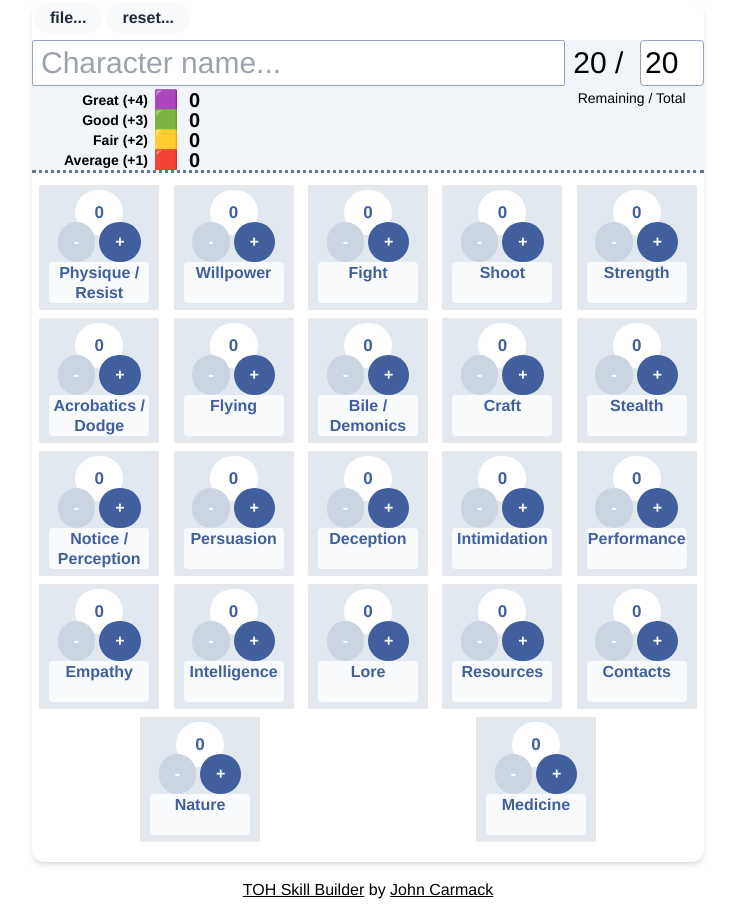
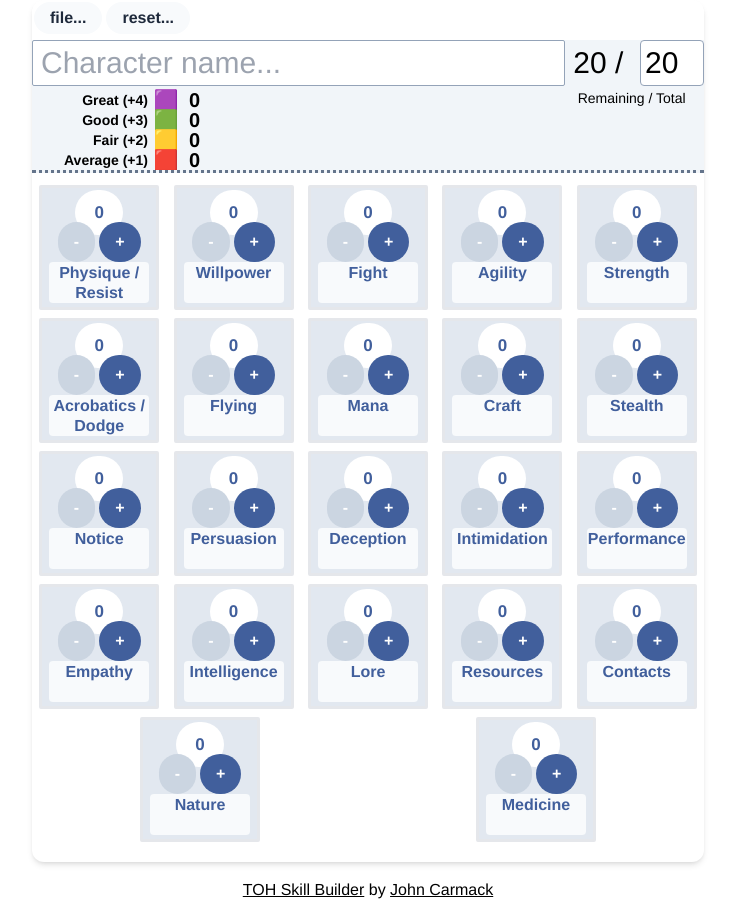
Before and after one commit to johncarmack1984/toh-skill-builder, a Vue app: page / in a window 1280 px wide. Shown: the whole page, without its empty margins (272-1007 px from the left). Built offline with nearby package versions, Linux system fonts and the light colour scheme.

Commit message:
updated skill list

```diff
--- a/src/components/SkillBuilder.vue
+++ b/src/components/SkillBuilder.vue
@@ -1,4 +1,4 @@
-<script>
+<script lang="ts">
 /**import SkillBox from './SkillBox.vue'*/
 
 const clickOutside = {
@@ -29,14 +29,14 @@ export default {
           {"name": "Physique / Resist", "value": 0 },
           {"name": "Willpower", "value": 0 },
           {"name": "Fight", "value": 0 },
-          {"name": "Shoot", "value": 0 },
+          {"name": "Agility", "value": 0 },
           {"name": "Strength", "value": 0 },
           {"name": "Acrobatics / Dodge", "value": 0 },
           {"name": "Flying", "value": 0 },
-          {"name": "Bile / Demonics", "value": 0 },
+          {"name": "Mana", "value": 0 },
           {"name": "Craft", "value": 0 },
           {"name": "Stealth", "value": 0 },
-          {"name": "Notice / Perception", "value": 0 },
+          {"name": "Notice", "value": 0 },
           {"name": "Persuasion", "value": 0 },
           {"name": "Deception", "value": 0 },
           {"name": "Intimidation", "value": 0 },
@@ -78,26 +78,12 @@ export default {
         if (this.isVariableUnset(this.character.name)) {
           var unnamedArray = this.savedCharacters.filter(function (character) { return character.name.includes("Unnamed ")})
 
-          /**getMax number {
-          console.log("attempted to find max unnamed file...")
-          const getMax = (a, b) => Math.max(a,b)
-          const stripName
-          unnamedArray.map( (character) => character.name = character.name.replace(/\D/g,''))
-          console.log(JSON.stringify(unnamedArray.filter( (character) { return character.name.replace(/\D/g,'') } ))
-          var unnamedFileIndex = unnamedArray2.reduce(getMax)
-          console.log(JSON.stringify(unnamedFileIndex)
-          console.log("the function completed,?")
-          }*/
-
           var unnamedIndex = unnamedArray.length
           this.character.name = "Unnamed " + unnamedIndex
         }
 
         console.log(this.character.name + " saving")
 
-        // set totalPoints if unset
-        //if (this.isVariableUnset(this.character.totalPoints)) { this.character.totalPoints = this.totalUsedPoints }
-        // if character doesn't have an identifier, generate one and add it to definition
         if (this.isVariableUnset(this.character.id)) {
           this.character.id = Math.random().toString(36).slice(2);
           console.log("id generated " + this.character.id)
@@ -149,32 +135,9 @@ export default {
     },
   },
   mounted() {
-    /** remove old skills & replace with new character.skills */
-    //if (this.character.skills = JSON.parse(localStorage.getItem("skills"))) { localStorage.removeItem("skills") }
-    /** if exists, sync browser with localStorage */
-    //if (this.character.totalPoints = JSON.parse(localStorage.getItem("total"))) { localStorage.removeItem("total") }
-    //if this.isVariableUnset(this.character.totalPoints))
+
     this.character = JSON.parse(localStorage.getItem("character")) || this.character
     this.savedCharacters = JSON.parse(localStorage.getItem("savedCharacters")) || this.savedCharacters
-/**  menus object
- *      this.menus = [
-        {
-          "name": "file...",
-          "show": false,
-          "options": [
-            {"name": "save", "function": this.fileSave() },
-          ],
-        },
-        {
-          "name": "reset...",
-          "show": false,
-          "options": [
-            {"name": "scores", "function": this.resetSkillNames() },
-            {"name": "name", "function": this.resetScores() },
-            {"name": "all", "function": this.resetAll() },
-          ],
-        },
-    ] */
 
   },
   watch: {
@@ -257,7 +220,8 @@ export default {
                 <span class="text-xs flex-shrink mx-4 text-gray-400">Saved Characters...</span>
             </div>
             <li
-              v-for="character in savedCharacters"
+              v-for="(character, index) in savedCharacters"
+              :key="index"
               class="flex flex-nowrap items-stretch justify-end"
             >
               <button
```
